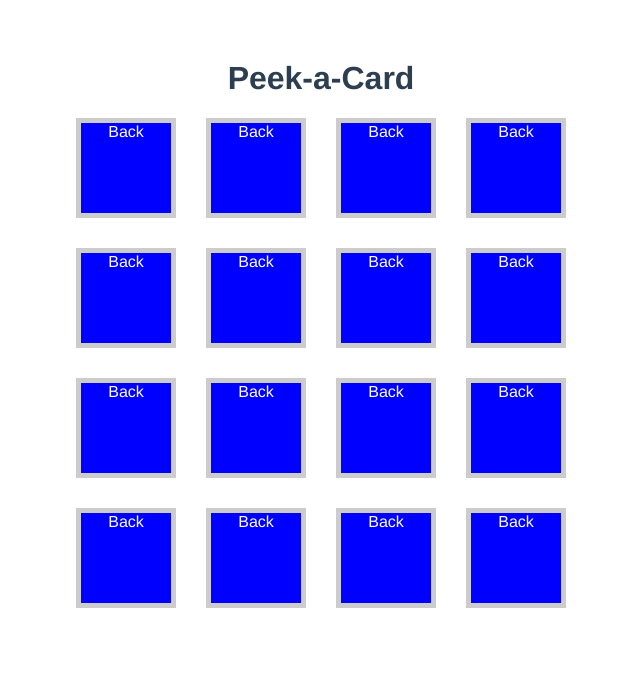
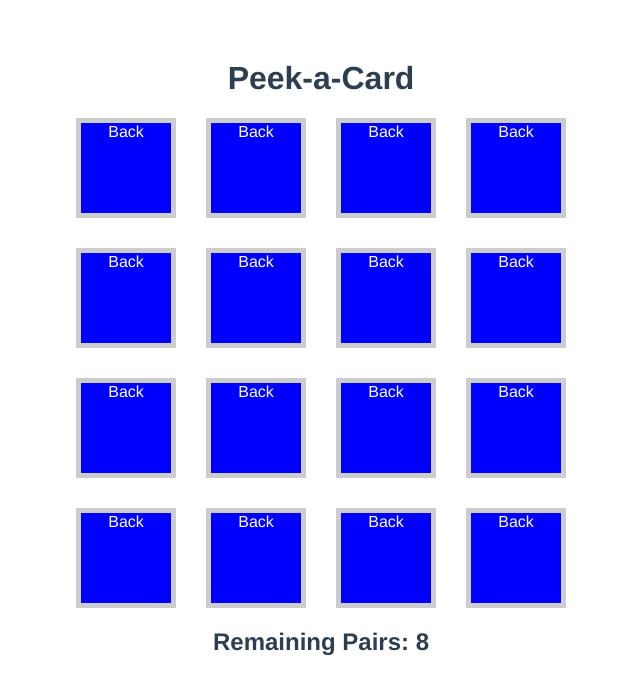
Before and after one commit to TgMrP/Peek-a-Card, a Vue app: page / in a window 1280 px wide. Shown: the top 694 px of the page, without its empty margins (319-959 px from the left). Built offline with nearby package versions, Linux system fonts and the light colour scheme.

Commit message:
add win condition and track remaining pairs

```diff
--- a/src/App.vue
+++ b/src/App.vue
@@ -15,7 +15,7 @@
 </template>
 
 <script>
-import { ref, watch } from 'vue';
+import { computed, ref, watch } from 'vue';
 import Card from './components/Card';
 
 export default {
@@ -26,11 +26,24 @@
   setup() {
     const cardList = ref([]);
     const userSelection = ref([]);
-    const status = ref('');
+    const status = computed(() => {
+      if (remainingPairs.value === 0) {
+        return 'Player wins!';
+      } else {
+        return `Remaining Pairs: ${remainingPairs.value}`;
+      }
+    });
+    const remainingPairs = computed(() => {
+      const remainingCards = cardList.value.filter(
+        (card) => card.matched === false
+      ).length;
+
+      return remainingCards / 2;
+    });
 
     for (let i = 0; i < 16; i++) {
       cardList.value.push({
-        value: i,
+        value: 8,
         visible: false,
         position: i,
         matched: false,
```
